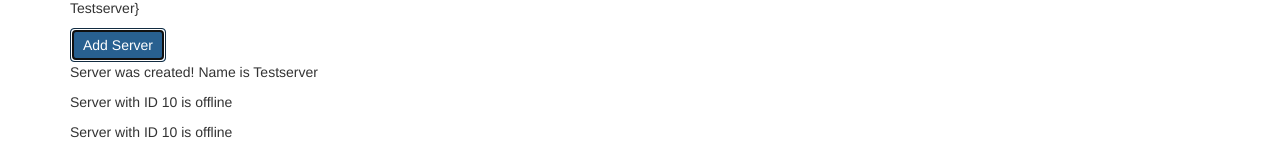
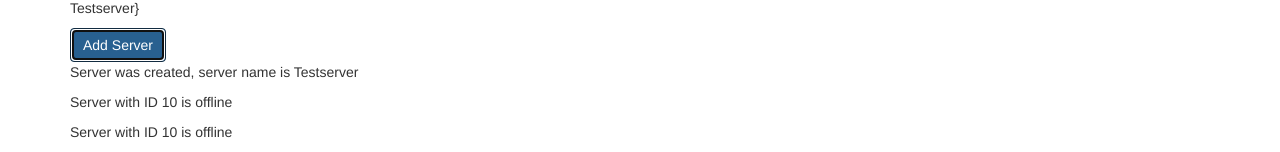
Before and after one commit to chucknezi/angular-the-complete, an Angular app in the folder basics-components/: page / in a window 1280 px wide. Both pictures are taken after a click on the button "Add Server". Shown: the part 148-300 px from the top of the page. Built offline with nearby package versions, Linux system fonts and the light colour scheme.

Commit message:
worked with structural directive

```diff
--- a/basics-components/src/app/servers/servers.component.html
+++ b/basics-components/src/app/servers/servers.component.html
@@ -16,7 +16,7 @@
 (click)="onCreateServer()"
 >Add Server</button>
 <!-- <p [innerText]="allowNewServer"></p> -->
-<p>{{ serverCreationStatus }}</p>
-
+<!-- <<p>{{ serverCreationStatus }}</p> -->
+<p *ngIf="serverCreated">Server was created, server name is {{ serverName }}</p>
 <app-server></app-server>
 <app-server></app-server>
--- a/basics-components/src/app/servers/servers.component.ts
+++ b/basics-components/src/app/servers/servers.component.ts
@@ -16,6 +16,7 @@
   allowNewServer = false;
   serverCreationStatus = 'No server was created!';
   serverName = 'Testserver';
+  serverCreated = false;
 
 
 
@@ -29,6 +30,7 @@
   }
 
   onCreateServer() {
+    this.serverCreated = true;
     this.serverCreationStatus = 'Server was created! Name is ' + this.serverName;
   }
 
```
